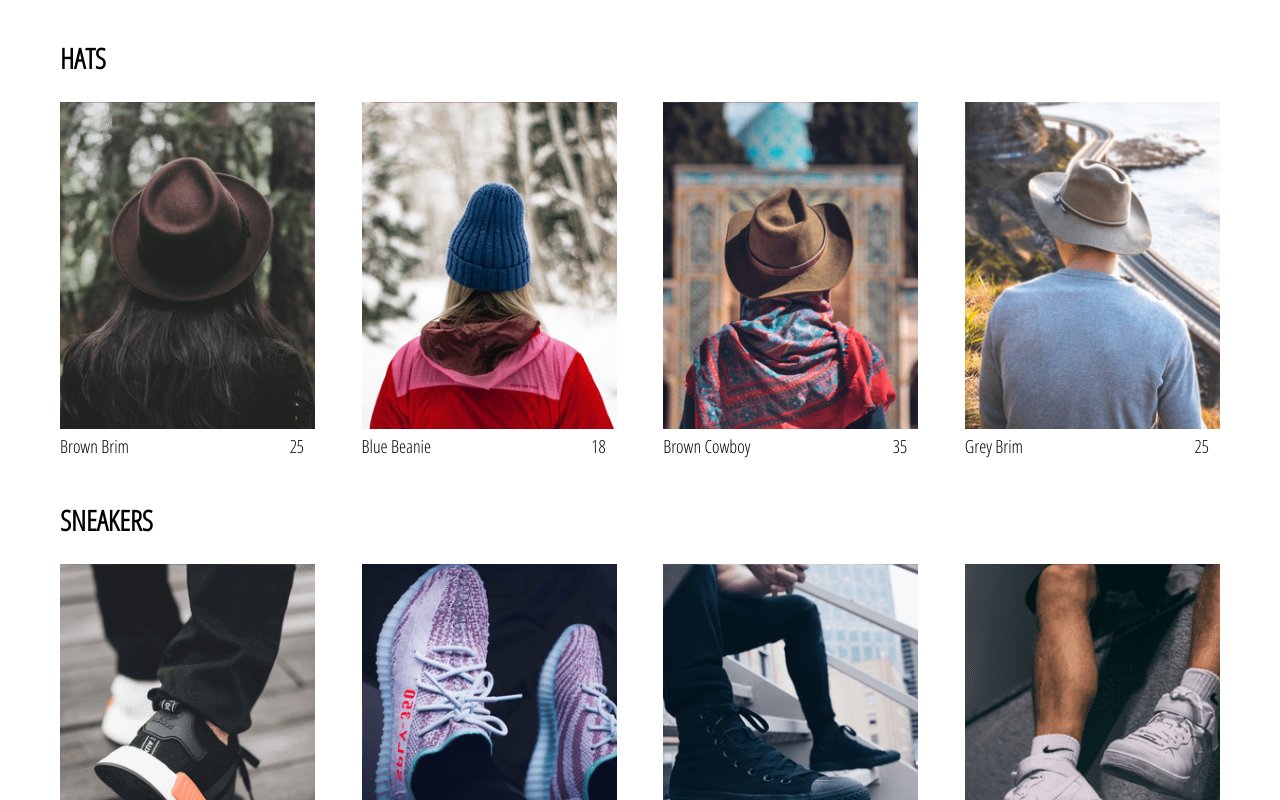
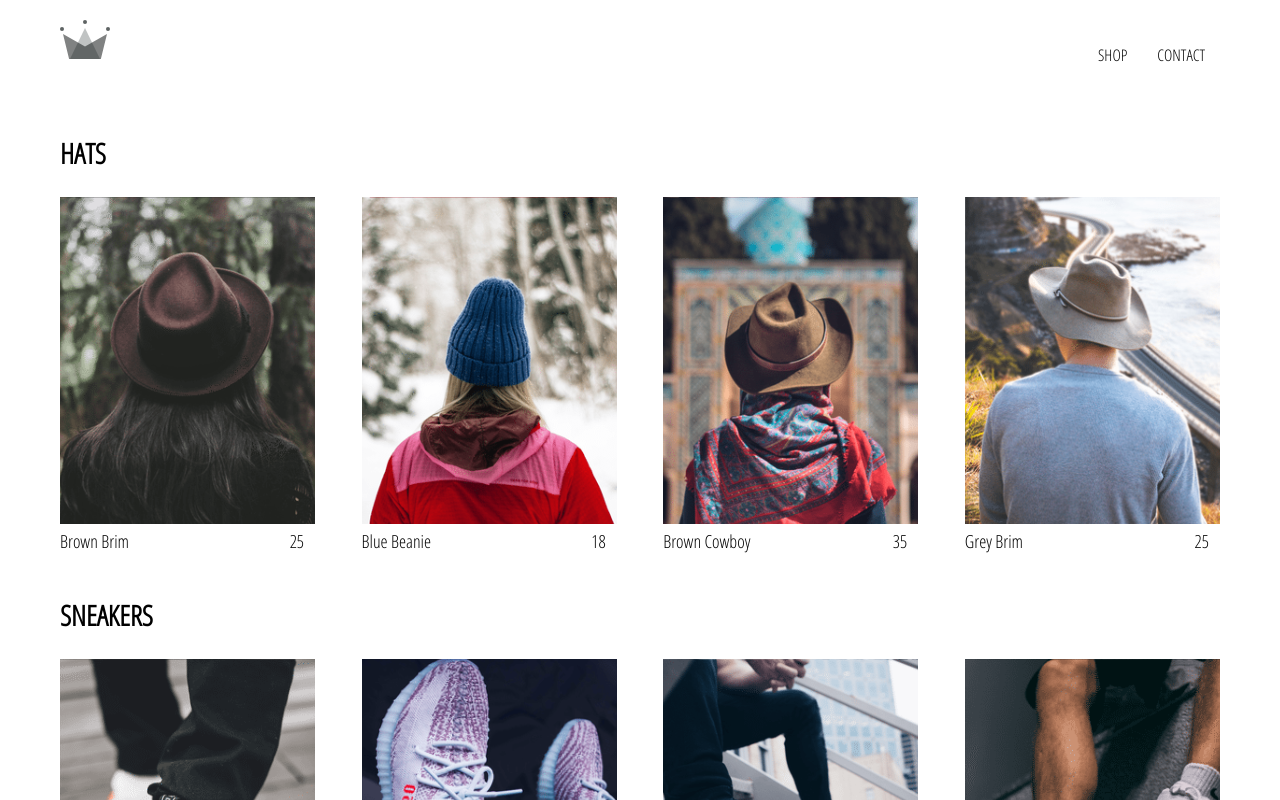
Before and after one commit to ningzhou1980/firstReact, a React (Create React App) app: page /shop in a window 1280 px wide. Shown: the top 800 px of the page. Built offline with nearby package versions, Linux system fonts and the light colour scheme; a web font is replaced by a local one.

Commit message:
adding header component

```diff
--- a/src/App.css
+++ b/src/App.css
@@ -2,3 +2,8 @@
   font-family: 'Open Sans Condensed', sans-serif;
   padding: 20px 60px;
 }
+
+a {
+  text-decoration: none;
+  color: black;
+}
--- a/src/App.js
+++ b/src/App.js
@@ -4,10 +4,12 @@
 
 import HomePage from "./pages/homepage/homepage.component";
 import ShopPage from "./pages/shop/shop.component";
+import Header from "./components/header/header.component";
 
 function App() {
   return (
     <div>
+      <Header />
       <Switch>
         <Route exact path="/" component={HomePage} />
         <Route path="/shop" component={ShopPage} />
--- /dev/null
+++ b/src/components/header/header.component.jsx
@@ -0,0 +1,20 @@
+import React from "react";
+import { Link } from "react-router-dom";
+
+import { ReactComponent as Logo} from '../../assets/crown.svg'
+
+import "./header.styles.scss";
+
+const Header = () => (
+  <div className="header">
+    <Link to="/">
+<Logo className='logo' />
+    </Link>
+    <div className="options">
+      <Link className="option" to='/shop'>SHOP</Link>
+      <Link className="option" to='/contact'>CONTACT</Link>
+    </div>
+  </div>
+);
+
+export default Header;
--- /dev/null
+++ b/src/components/header/header.styles.scss
@@ -0,0 +1,25 @@
+.header {
+  height: 70px;
+  width: 100%;
+  display: flex;
+  justify-content: space-between;
+  margin-bottom: 25px;
+
+  .logo-container {
+    height: 100%;
+    width: 70px;
+    padding: 25px;
+  }
+
+  .options {
+    width: 50%;
+    height: 100%;
+    display: flex;
+    align-items: center;
+    justify-content: flex-end;
+
+    .option {
+      padding: 10px 15px;
+    }
+  }
+}
```
Also changed, not shown: src/assets/crown.svg (added).
